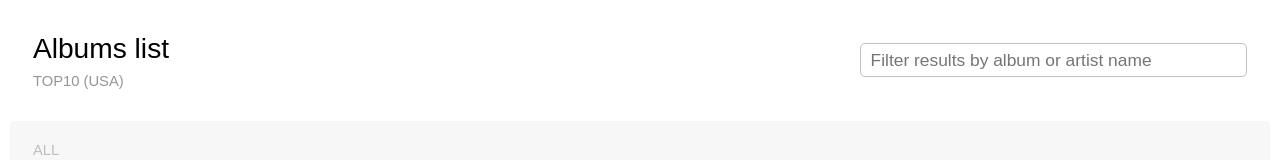
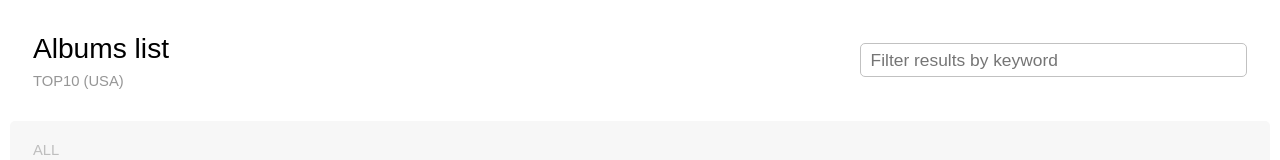
Before and after one commit to ispoljari/itunes-album-list, a React (Create React App) app: page / in a window 1280 px wide. Shown: the top 160 px of the page. Built offline with nearby package versions, Linux system fonts and the light colour scheme; no server answers.

Commit message:
Remove Albums test temporarily

```diff
--- a/src/components/Header/Header.js
+++ b/src/components/Header/Header.js
@@ -48,7 +48,7 @@ class Header extends Component {
           >
             <Input
               type="text"
-              placeholder="Filter results by album or artist name"
+              placeholder="Filter results by keyword"
               onChange={handleChange}
               tabIndex="0"
               />
```
Also changed, not shown: 1 other file (tests, documents, lock files or other folders).
